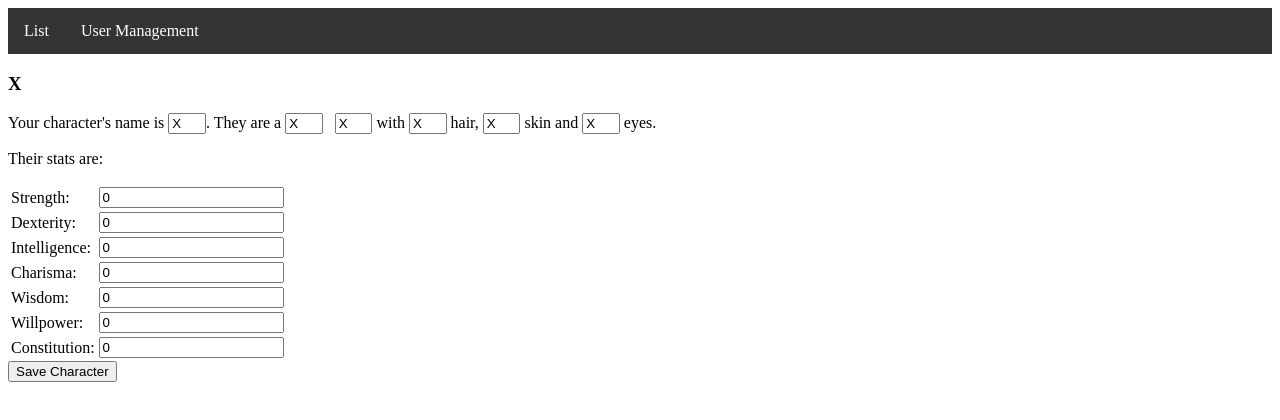
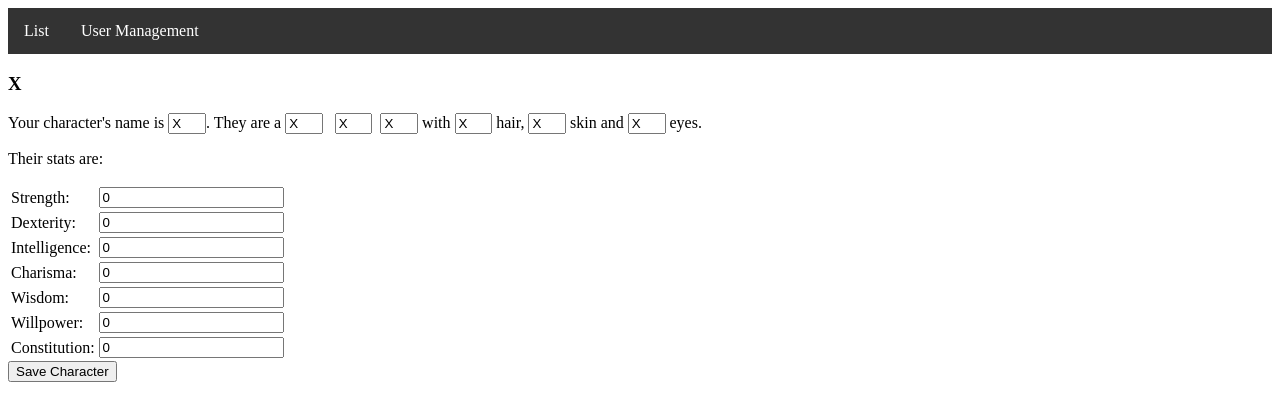
Before and after one commit to GormTheWyrm/Hackathon-character-creator-client, an Angular app: page /view in a window 1280 px wide. Shown: the top 420 px of the page. Built offline with nearby package versions, Linux system fonts and the light colour scheme.

Commit message:
added classtype for heros

```diff
--- a/src/app/Hero.ts
+++ b/src/app/Hero.ts
@@ -1,7 +1,7 @@
 export interface Hero{
 
     id?:number,
-    classType?:string,
+    classType:string,
     strength: number,
     dexterity: number,
     intelligence: number,
--- a/src/app/character/character.component.html
+++ b/src/app/character/character.component.html
@@ -6,7 +6,9 @@
     They are a <input type="text" [(ngModel)]="hero.gender"
     [ngStyle]="{width: hero.gender.length+ 3 +'ch'}"> &nbsp;
     <input type="text" [(ngModel)]="hero.race"
-    [ngStyle]="{width: hero.race.length+ 3 +'ch'}"> with
+    [ngStyle]="{width: hero.race.length+ 3 +'ch'}">&nbsp;
+    <input type="text" [(ngModel)]="hero.classType"
+    [ngStyle]="{width: hero.classType.length+ 3 +'ch'}"> with
     <input type="text" [(ngModel)]="hero.hairColor"
     [ngStyle]="{width: hero.hairColor.length+ 3 +'ch'}"> hair,
     <input type="text" [(ngModel)]="hero.skinTone"
```
